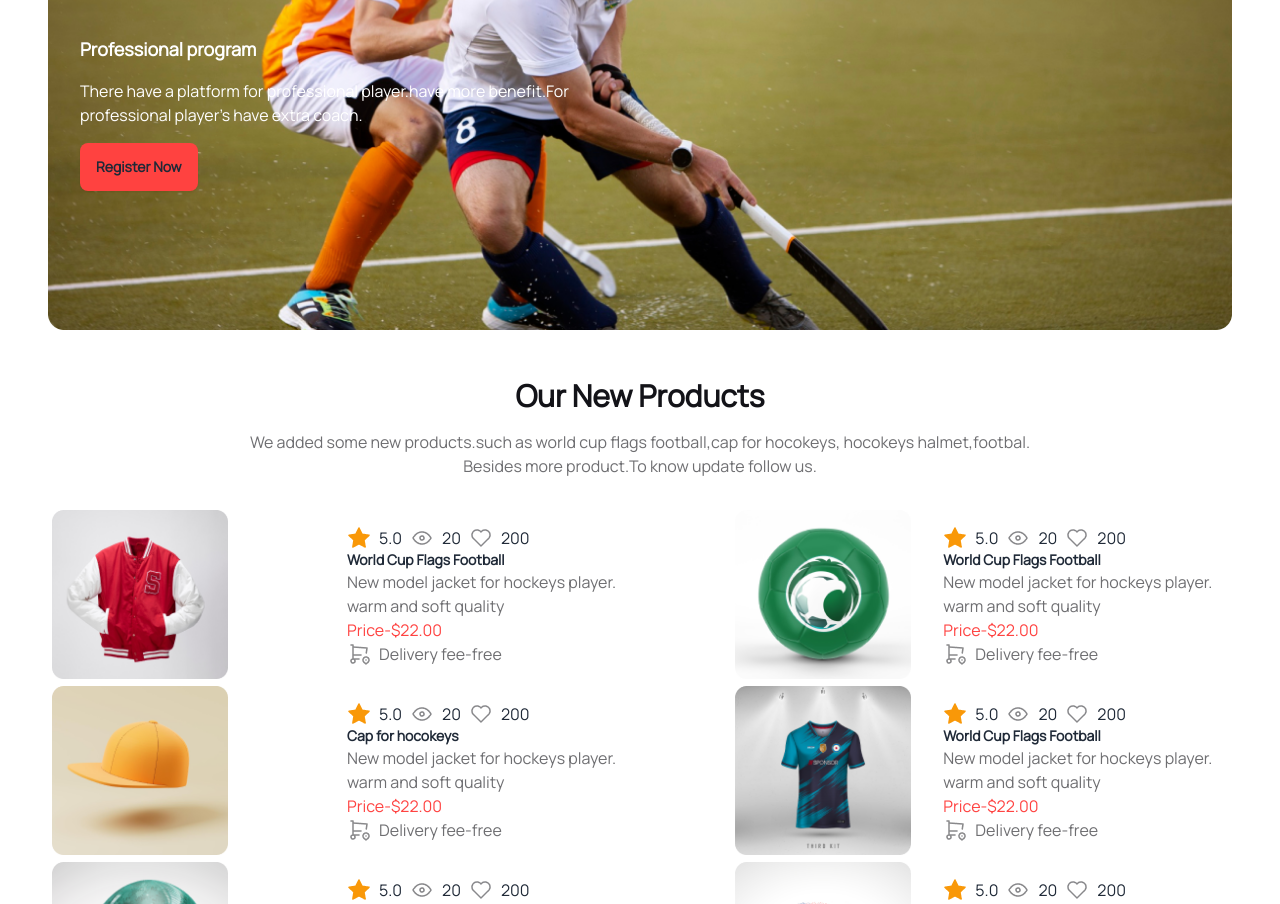
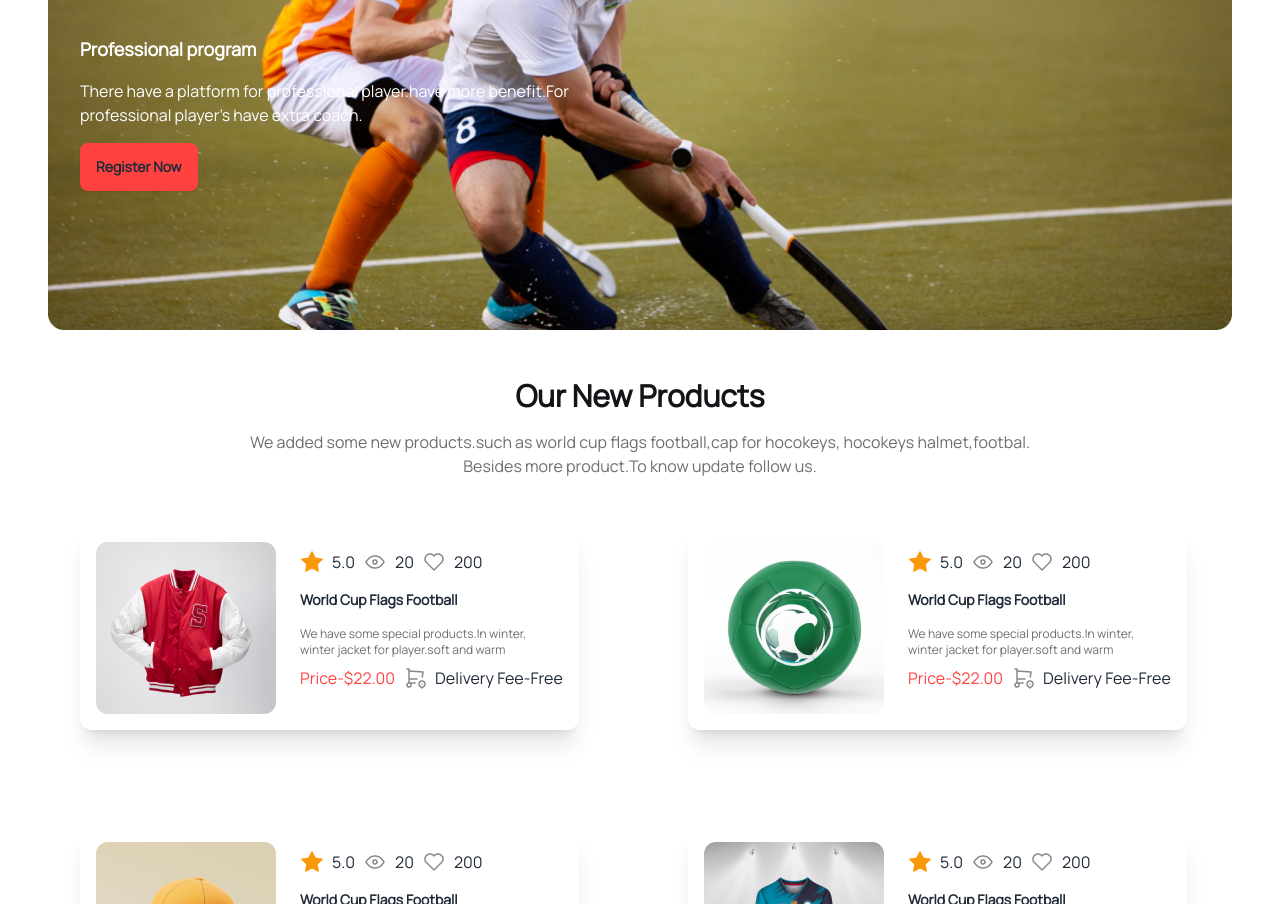
Before and after one commit to ProgrammerTanvirHasan/hockey-s-bar-website, a plain HTML site: page index.html in a window 1280 px wide. Shown: the part 1896-2800 px from the top of the page. Drawn offline with nearby package versions, Linux system fonts and the light colour scheme.

Commit message:
added new product card

```diff
--- a/index.html
+++ b/index.html
@@ -57,7 +57,7 @@ body{
           </ul>
         </div>
         <div class="navbar-end gap-4 ">
-            <img class="hidden lg:flex" src="img/Frame.png" alt="">
+            <img class="hidden lg:flex" src="img/Frame (4).png" alt="">
           <a class=" text-white items-center text-sm font-bold btn btn-error">Get Ticket</a>
         </div>
       </div>
@@ -207,167 +207,151 @@ body{
                         <p class="text-[#0D0D1299] ">We added some new products.such as world cup flags football,cap for hocokeys, hocokeys halmet,footbal. <br> Besides more product.To know update follow us.</p>
                     </div>
                    <!-- product card/////////////////////////////////////// -->
+                       <!-- one start -->
+                   <div class="grid  lg:grid-cols-2 ml-8">
+                    <div class="container mx-auto my-12 ml-8 lg:ml-12 shadow-xl rounded-xl w-auto p-4">
+                      <div class=" lg:flex gap-6 ">
+                        <div><img src="img/5.png" alt=""></div>
+                        <div>
+                            <div class="flex gap-2 py-2">
+                              <img src="img/Frame.png" alt="">
+                              <p>5.0</p>
+                              <img src="img/Frame (1).png" alt="">
+                              <p>20</p>
+                              <img src="img/Frame (2).png" alt="">
+                              <p>200</p>
+                            </div>
+                           <h1 class="text-sm font-extrabold py-2 ">World Cup Flags Football</h1>
+                           <p class="text-xs text-[#0D0D1299] py-2 ">We have some special products.In winter, <br> winter jacket for player.soft and warm</p>
+                           <div class="flex gap-2">
+                            <p class="text-[#FF4240]">Price-$22.00</p>
+                            <img src="img/Frame (3).png" alt="">
+                            <p>Delivery Fee-Free</p>
+                           </div>
+                        </div>
+                       </div>
+                     </div>
+                   <!-- one end -->
+                   <div class="container mx-auto my-12 ml-8 shadow-xl rounded-xl w-auto p-4">
+                    <div class=" lg:flex gap-6 ">
+                      <div><img src="img/6.png" alt=""></div>
+                      <div>
+                          <div class="flex gap-2 py-2">
+                            <img src="img/Frame.png" alt="">
+                            <p>5.0</p>
+                            <img src="img/Frame (1).png" alt="">
+                            <p>20</p>
+                            <img src="img/Frame (2).png" alt="">
+                            <p>200</p>
+                          </div>
+                         <h1 class="text-sm font-extrabold py-2 ">World Cup Flags Football</h1>
+                         <p class="text-xs text-[#0D0D1299] py-2 ">We have some special products.In winter, <br> winter jacket for player.soft and warm</p>
+                         <div class="flex gap-2">
+                          <p class="text-[#FF4240]">Price-$22.00</p>
+                          <img src="img/Frame (3).png" alt="">
+                          <p>Delivery Fee-Free</p>
+                         </div>
+                      </div>
+                     </div>
+                   </div>
+                   </div>
+                     <!-- two end////////// -->
+                   <div class="grid  lg:grid-cols-2 ml-8">
+                    <div class="container mx-auto my-12 ml-8 lg:ml-12 shadow-xl rounded-xl w-auto p-4">
+                      <div class=" lg:flex gap-6 ">
+                        <div><img src="img/7.png" alt=""></div>
+                        <div>
+                            <div class="flex gap-2 py-2">
+                              <img src="img/Frame.png" alt="">
+                              <p>5.0</p>
+                              <img src="img/Frame (1).png" alt="">
+                              <p>20</p>
+                              <img src="img/Frame (2).png" alt="">
+                              <p>200</p>
+                            </div>
+                           <h1 class="text-sm font-extrabold py-2 ">World Cup Flags Football</h1>
+                           <p class="text-xs text-[#0D0D1299] py-2 ">We have some special products.In winter, <br> winter jacket for player.soft and warm</p>
+                           <div class="flex gap-2">
+                            <p class="text-[#FF4240]">Price-$22.00</p>
+                            <img src="img/Frame (3).png" alt="">
+                            <p>Delivery Fee-Free</p>
+                           </div>
+                        </div>
+                       </div>
+                     </div>
+                   <!-- three end -->
 
-                 <div class="container mx-auto my-8 ">
-                  <section >
-                    <div class="flex justify-around">
-                      <div class="w-44 h-44 ">
-                          <img src="img/5.png" alt="">
+                   <div class="container mx-auto my-12 ml-8 shadow-xl rounded-xl w-auto p-4">
+                    <div class=" lg:flex gap-6 ">
+                      <div><img src="img/8.png" alt=""></div>
+                      <div>
+                          <div class="flex gap-2 py-2">
+                            <img src="img/Frame.png" alt="">
+                            <p>5.0</p>
+                            <img src="img/Frame (1).png" alt="">
+                            <p>20</p>
+                            <img src="img/Frame (2).png" alt="">
+                            <p>200</p>
+                          </div>
+                         <h1 class="text-sm font-extrabold py-2 ">World Cup Flags Football</h1>
+                         <p class="text-xs text-[#0D0D1299] py-2 ">We have some special products.In winter, <br> winter jacket for player.soft and warm</p>
+                         <div class="flex gap-2">
+                          <p class="text-[#FF4240]">Price-$22.00</p>
+                          <img src="img/Frame (3).png" alt="">
+                          <p>Delivery Fee-Free</p>
+                         </div>
                       </div>
-                      <div class="p-4">
-                          <p class="flex gap-2">
+                     </div>
+                   </div>
+                   </div>
+                   <!-- four end ////////////////-->
+                   <div class="grid  lg:grid-cols-2 ml-8">
+                    <div class="container mx-auto my-12 ml-8 lg:ml-12 shadow-xl rounded-xl w-auto p-4">
+                      <div class=" lg:flex gap-6 ">
+                        <div><img src="img/9.png" alt=""></div>
+                        <div>
+                            <div class="flex gap-2 py-2">
+                              <img src="img/Frame.png" alt="">
+                              <p>5.0</p>
+                              <img src="img/Frame (1).png" alt="">
+                              <p>20</p>
+                              <img src="img/Frame (2).png" alt="">
+                              <p>200</p>
+                            </div>
+                           <h1 class="text-sm font-extrabold py-2 ">World Cup Flags Football</h1>
+                           <p class="text-xs text-[#0D0D1299] py-2 ">We have some special products.In winter, <br> winter jacket for player.soft and warm</p>
+                           <div class="flex gap-2">
+                            <p class="text-[#FF4240]">Price-$22.00</p>
+                            <img src="img/Frame (3).png" alt="">
+                            <p>Delivery Fee-Free</p>
+                           </div>
+                        </div>
+                       </div>
+                     </div>
+                   <!-- five end -->
+                   <div class="container mx-auto my-12 ml-8 shadow-xl rounded-xl w-auto p-4">
+                    <div class=" lg:flex gap-6 ">
+                      <div><img src="img/10.png" alt=""></div>
+                      <div>
+                          <div class="flex gap-2 py-2">
                             <img src="img/Frame.png" alt="">
-                          <span>5.0</span>
-                          <img src="img/Frame (1).png" alt="">
-                          <span>20</span>
-                          <img src="img/Frame (2).png" alt="">
-                          <span>200</span>
-                          </p>
-                          <h2 class="text-sm font-extrabold">World Cup Flags Football</h2>
-                          <p class="font-medium text-[#0D0D1299]">New model jacket for hockeys player. <br> warm and soft quality</p>
-                          <p class="text-[#FF4240] flex">Price-$22.00</p>
+                            <p>5.0</p>
+                            <img src="img/Frame (1).png" alt="">
+                            <p>20</p>
+                            <img src="img/Frame (2).png" alt="">
+                            <p>200</p>
+                          </div>
+                         <h1 class="text-sm font-extrabold py-2 ">World Cup Flags Football</h1>
+                         <p class="text-xs text-[#0D0D1299] py-2 ">We have some special products.In winter, <br> winter jacket for player.soft and warm</p>
                          <div class="flex gap-2">
+                          <p class="text-[#FF4240]">Price-$22.00</p>
                           <img src="img/Frame (3).png" alt="">
-                          <h6 class="text-[#0D0D1299]">Delivery fee-free</h6>
+                          <p>Delivery Fee-Free</p>
                          </div>
-
-
                       </div>
-
-                      <div class="flex gap-4">
-                        <div class="w-44 h-44">
-                            <img src="img/6.png" alt="">
-                        </div>
-                        <div class="p-4 ">
-                            <p class="flex gap-2">
-                              <img src="img/Frame.png" alt="">
-                            <span>5.0</span>
-                            <img src="img/Frame (1).png" alt="">
-                            <span>20</span>
-                            <img src="img/Frame (2).png" alt="">
-                            <span>200</span>
-                            </p>
-                            <h2 class="text-sm font-extrabold">World Cup Flags Football</h2>
-                            <p class="font-medium text-[#0D0D1299]">New model jacket for hockeys player. <br> warm and soft quality</p>
-                            <p class="text-[#FF4240] flex">Price-$22.00</p>
-                           <div class="flex gap-2">
-                            <img src="img/Frame (3).png" alt="">
-                            <h6 class="text-[#0D0D1299]">Delivery fee-free</h6>
-                           </div>
-
-
-                        </div>
-
-                  </section>
-
-                        <section >
-                          <div class="flex justify-around">
-                            <div class="w-44 h-44">
-                                <img src="img/7.png" alt="">
-                            </div>
-                            <div class="p-4 ">
-                                <p class="flex gap-2">
-                                  <img src="img/Frame.png" alt="">
-                                <span>5.0</span>
-                                <img src="img/Frame (1).png" alt="">
-                                <span>20</span>
-                                <img src="img/Frame (2).png" alt="">
-                                <span>200</span>
-                                </p>
-                                <h2 class="text-sm font-extrabold">Cap for hocokeys</h2>
-                                <p class="font-medium text-[#0D0D1299]">New model jacket for hockeys player. <br> warm and soft quality</p>
-                                <p class="text-[#FF4240] flex">Price-$22.00</p>
-                               <div class="flex gap-2">
-                                <img src="img/Frame (3).png" alt="">
-                                <h6 class="text-[#0D0D1299]">Delivery fee-free</h6>
-                               </div>
-
-
-
-                            </div>
-
-
-
-                            <div class="flex gap-4">
-                              <div class="w-44 h-44">
-                                  <img src="img/8.png" alt="">
-                              </div>
-                              <div class="p-4 ">
-                                  <p class="flex gap-2">
-                                    <img src="img/Frame.png" alt="">
-                                  <span>5.0</span>
-                                  <img src="img/Frame (1).png" alt="">
-                                  <span>20</span>
-                                  <img src="img/Frame (2).png" alt="">
-                                  <span>200</span>
-                                  </p>
-                                  <h2 class="text-sm font-extrabold">World Cup Flags Football</h2>
-                                  <p class="font-medium text-[#0D0D1299]">New model jacket for hockeys player. <br> warm and soft quality</p>
-                                  <p class="text-[#FF4240] flex">Price-$22.00</p>
-                                 <div class="flex gap-2">
-                                  <img src="img/Frame (3).png" alt="">
-                                  <h6 class="text-[#0D0D1299]">Delivery fee-free</h6>
-                                 </div>
-
-
-                              </div>
-
-                       </section>
-
-
-                  <section >
-                    <div class="flex justify-around">
-                      <div class="w-44 h-44">
-                          <img src="img/9.png" alt="">
-                      </div>
-                      <div class="p-4 ">
-                          <p class="flex gap-2">
-                            <img src="img/Frame.png" alt="">
-                          <span>5.0</span>
-                          <img src="img/Frame (1).png" alt="">
-                          <span>20</span>
-                          <img src="img/Frame (2).png" alt="">
-                          <span>200</span>
-                          </p>
-                          <h2 class="text-sm font-extrabold">World Cup Flags Football</h2>
-                          <p class="font-medium text-[#0D0D1299]">New model jacket for hockeys player. <br> warm and soft quality</p>
-                          <p class="text-[#FF4240] flex">Price-$22.00</p>
-                         <div class="flex gap-2">
-                          <img src="img/Frame (3).png" alt="">
-                          <h6 class="text-[#0D0D1299]">Delivery fee-free</h6>
-                         </div>
-
-
-                      </div>
-
-                      <div class="flex gap-4">
-                        <div class="w-44 h-44">
-                            <img src="img/10.png" alt="">
-                        </div>
-                        <div class="p-4 ">
-                            <p class="flex gap-2">
-                              <img src="img/Frame.png" alt="">
-                            <span>5.0</span>
-                            <img src="img/Frame (1).png" alt="">
-                            <span>20</span>
-                            <img src="img/Frame (2).png" alt="">
-                            <span>200</span>
-                            </p>
-                            <h2 class="text-sm font-extrabold">World Cup Flags Football</h2>
-                            <p class="font-medium text-[#0D0D1299]">New model jacket for hockeys player. <br> warm and soft quality</p>
-                            <p class="text-[#FF4240] flex">Price-$22.00</p>
-                           <div class="flex gap-2">
-                            <img src="img/Frame (3).png" alt="">
-                            <h6 class="text-[#0D0D1299]">Delivery fee-free</h6>
-                           </div>
-
-
-                        </div>
-                  </section>
-                 </div>
-                  </div>
-
-                    </div>
+                     </div>
+                   </div>
+                   </div>
                <!-- products card complete///////////////////////// -->
 
 
```
Also changed, not shown: img/Frame (4).png (added).
